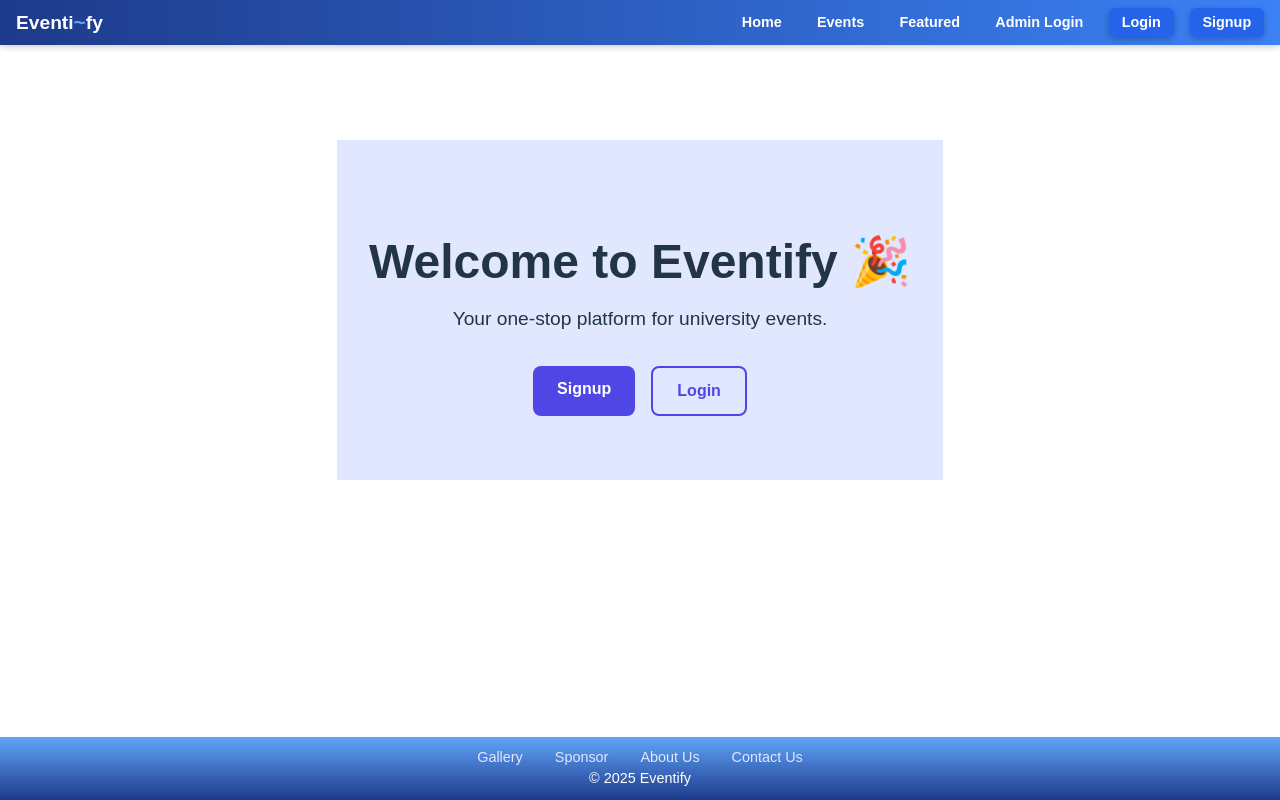
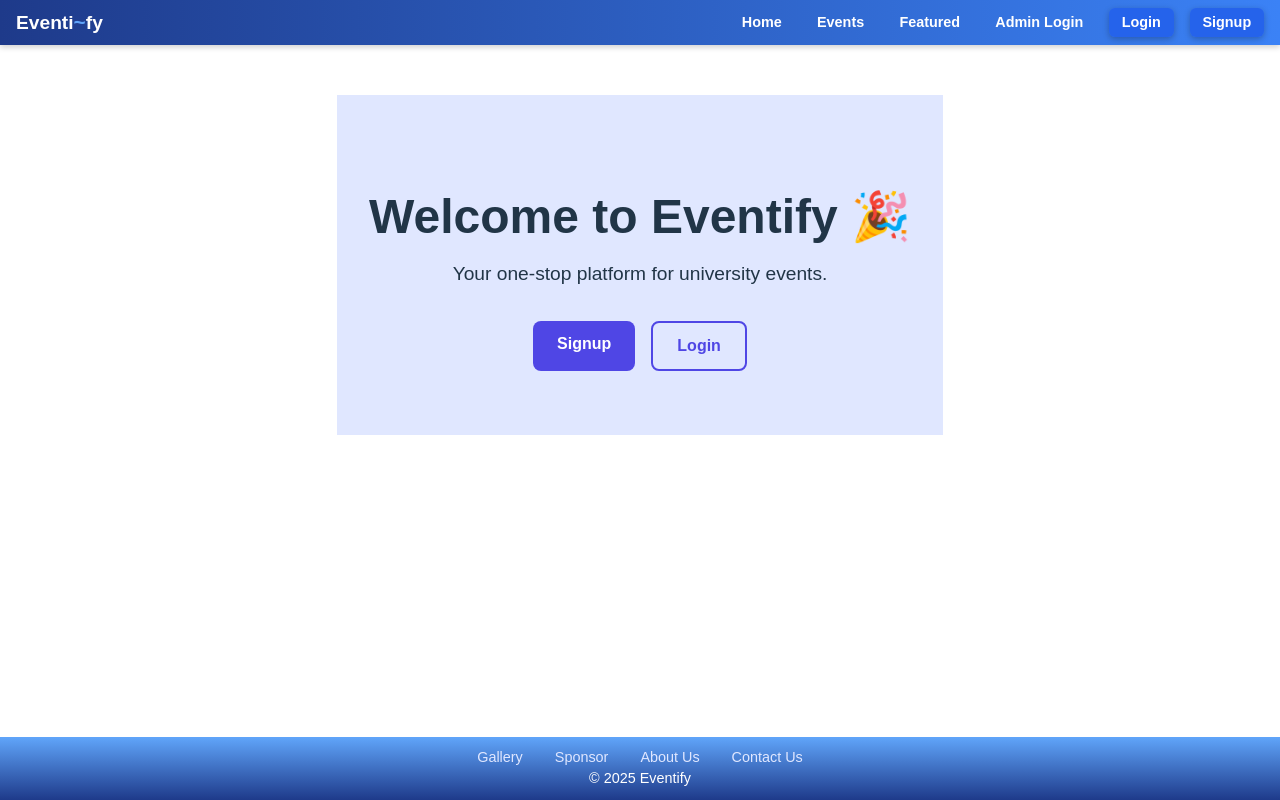
Before and after one commit to srabanimitra/Event_Org, a React (Vite) app in the folder front/: page / in a window 1280 px wide. Built offline with nearby package versions, Linux system fonts and the light colour scheme.

Commit message:
App.jsx fixed

```diff
--- a/front/src/App.jsx
+++ b/front/src/App.jsx
@@ -10,6 +10,10 @@ import AdminLogin from "./components/AdminLogin";
 import Profile from "./components/Profile";
 import AdminDashboard from "./views/AdminDashboard";
 import EventPage from "./views/EventPage";
+import Gallary from "./components/Gallery";
+import ArrangedEvents from "./components/ArrangedEvents";
+import EventImages from "./components/EventImages";
+
 function App() {
   return (
     <Router>
@@ -17,7 +21,7 @@ function App() {
       <Navbar />
 
       {/* Page Content */}
-      <main style={{ paddingTop: "60px", minHeight: "80vh" }}>
+      <main style={{ paddingTop: "15px", minHeight: "80vh" }}>
         <Routes>
           <Route path="/" element={<Home />} />
           <Route path="/featured" element={<h1>Featured Page</h1>} />
@@ -28,7 +32,9 @@ function App() {
           <Route path="/contact" element={<h1>Contact Page</h1>} />
           <Route path="/profile" element={<Profile />} />
           <Route path="/sponsor" element={<h1>Sponsor Page</h1>} />
-          <Route path="/gallery" element={<h1>Gallery Page</h1>} />
+          <Route path="/gallery" element={<Gallary />} />
+          <Route path="/arrangedevents" element={<ArrangedEvents />} />
+          <Route path="/images/:eventId" element={<EventImages />} />
           <Route path="/" element={<h1>Welcome to Eventify 🎉</h1>} />
           <Route path="/events" element={<EventPage />} />
         </Routes>
```
